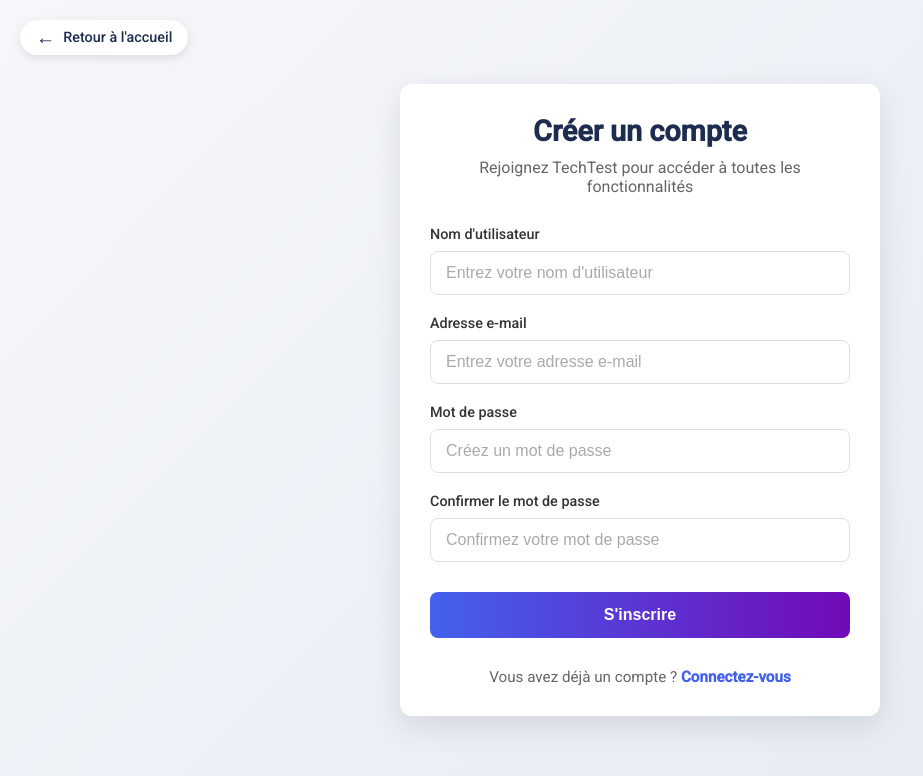
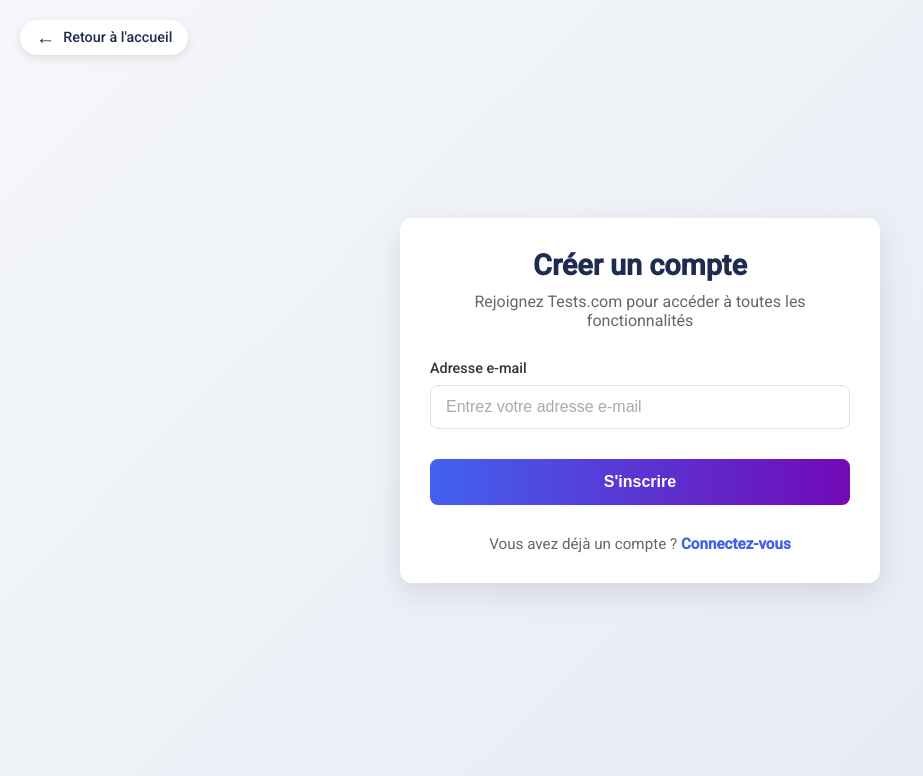
Before and after one commit to Jerome-Marichez/frontend-mspr, an Angular app: page /register in a window 1280 px wide. Shown: the top 776 px of the page, without its empty margins (0-923 px from the left). Built offline with nearby package versions, Linux system fonts and the light colour scheme.

Commit message:
Inscription v1 Attente tests _ Infos du compte & Deconnexion + Cache

```diff
--- a/src/app/app.config.ts
+++ b/src/app/app.config.ts
@@ -2,7 +2,8 @@ import { ApplicationConfig, provideZoneChangeDetection } from '@angular/core';
 import { provideRouter } from '@angular/router';
 
 import { routes } from './app.routes';
+import { provideHttpClient } from '@angular/common/http';
 
 export const appConfig: ApplicationConfig = {
-  providers: [provideZoneChangeDetection({ eventCoalescing: true }), provideRouter(routes)]
+  providers: [provideZoneChangeDetection({ eventCoalescing: true }), provideRouter(routes), provideHttpClient()]
 };
--- a/src/app/components/home/home.component.html
+++ b/src/app/components/home/home.component.html
@@ -2,19 +2,23 @@
   <nav class="navbar">
     <div class="navbar-brand">
       <div class="logo">
-        <span class="logo-text">TechTest</span>
+        <span class="logo-text">Tests.com</span>
       </div>
     </div>
     <div class="navbar-menu">
       <a href="#" class="navbar-link active">Accueil</a>
-      <a href="#" class="navbar-link">TODO</a>
-      <a href="#" class="navbar-link">TODO</a>
-      <a href="#" class="navbar-link">TODO</a>
     </div>
     <div class="auth-buttons">
       <a routerLink="/login" class="login-btn">Connexion</a>
       <a routerLink="/register" class="signup-btn">Inscription</a>
     </div>
+    <div class="auth-buttons">
+      <a (click)=details(detailsCondition) class="login-btn">Infos du compte</a>
+      <a (click)=deco() class="login-btn">Deconnexion</a>
+    </div>
+    <p *ngIf="detailsCondition">
+      {{password}}
+    </p>
   </nav>
 
   <header class="header">
@@ -83,7 +87,7 @@
           <div class="footer-logo">
             <span>TT</span>
           </div>
-          <h3>TechTest</h3>
+          <h3>Tests.com</h3>
         </div>
         <p>Solution complète de visualisation et d'analyse pour tous vos besoins de tests.</p>
       </div>
@@ -92,13 +96,6 @@
         <div class="two-columns">
           <ul>
             <li><a href="#">Accueil</a></li>
-            <li><a href="#">TODO</a></li>
-            <li><a href="#">TODO</a></li>
-          </ul>
-          <ul>
-            <li><a href="#">TODO</a></li>
-            <li><a href="#">TODO</a></li>
-            <li><a href="#">TODO</a></li>
           </ul>
         </div>
       </div>
@@ -111,14 +108,14 @@
           </div>
           <div class="contact-item">
             <span class="icon">📍</span>
-            <span>Lille, France</span>
+            <span>Malo-les-bains, France</span>
           </div>
         </div>
       </div>
     </div>
     <div class="footer-bottom">
       <div class="container">
-        <p>&copy; 2025 TechTest. Tous droits réservés.</p>
+        <p>&copy; 2025 Tests.com. Tous droits réservés.</p>
         <div class="legal-links">
           <a href="#">Conditions d'utilisation</a>
           <span class="divider">|</span>
--- a/src/app/components/home/home.component.scss
+++ b/src/app/components/home/home.component.scss
@@ -733,7 +733,6 @@ $header-bg: linear-gradient(135deg, $primary-color, #7209b7);
     text-align: center;
     padding: 20px 5%;
     border-top: 1px solid rgba(255, 255, 255, 0.1);
-    background-color: darken($secondary-color, 3%);
     position: relative;
     z-index: 1;
 
--- a/src/app/components/home/home.component.ts
+++ b/src/app/components/home/home.component.ts
@@ -1,6 +1,8 @@
 import { Component, OnInit, OnDestroy } from '@angular/core';
 import { CommonModule } from '@angular/common';
 import { Router, RouterModule } from '@angular/router';
+import { AuthService } from '../../services/auth.service';
+import {MatDialog} from '@angular/material/dialog';
 
 @Component({
   selector: 'app-home',
@@ -10,9 +12,12 @@ import { Router, RouterModule } from '@angular/router';
   styleUrls: ['./home.component.scss']
 })
 export class HomeComponent implements OnInit, OnDestroy {
-  title = 'TechTest';
-  subtitle = 'Interface de test MSPR';
+  title = 'Tests.com';
+  subtitle = 'Interface de tests de MSPR';
   currentDate = new Date();
+  detailsCondition: boolean = false;
+  connecte: boolean = false;
+  password: string = "";
   private timerInterval: any;
 
   constructor(private router: Router) {}
@@ -22,6 +27,10 @@ export class HomeComponent implements OnInit, OnDestroy {
     this.timerInterval = setInterval(() => {
       this.currentDate = new Date();
     }, 1000);
+
+    if (window.localStorage.getItem('email')) {
+      this.title = `Bonjour ${window.localStorage.getItem('email')}`;
+    }
   }
 
   ngOnDestroy(): void {
@@ -33,4 +42,29 @@ export class HomeComponent implements OnInit, OnDestroy {
   navigateToLogin(): void {
     this.router.navigate(['/login']);
   }
+
+  deco() {
+    if (localStorage.getItem('email') != null) {
+      localStorage.removeItem('email');
+      localStorage.removeItem('password');
+      localStorage.removeItem('crypte');
+      localStorage.removeItem('qr');
+
+      this.router.navigate(['/register'])
+    }
+  }
+
+  details(detailsCondition: boolean) {
+    if (window.localStorage.getItem('email') != null) {
+
+
+    if (!detailsCondition) {
+this.detailsCondition = true
+this.password = window.localStorage.getItem('password')!;
+    } else {
+      detailsCondition = false;
+    }
+  }
+
+  }
 }
--- a/src/app/components/login/login.component.html
+++ b/src/app/components/login/login.component.html
@@ -23,7 +23,7 @@
         >
       </div>
 
-      <div class="form-group">
+      <!-- <div class="form-group">
         <label for="password">Mot de passe</label>
         <input
           type="password"
@@ -33,15 +33,15 @@
           placeholder="Entrez votre mot de passe"
           required
         >
-      </div>
+      </div> -->
 
-      <div class="form-options">
+      <!-- <div class="form-options">
         <div class="remember-me">
           <input type="checkbox" id="rememberMe" [(ngModel)]="rememberMe" name="rememberMe">
           <label for="rememberMe">Se souvenir de moi</label>
         </div>
         <a href="javascript:void(0)" class="forgot-password" (click)="navigateToForgotPassword()">Mot de passe oublié ?</a>
-      </div>
+      </div> -->
 
       <div *ngIf="errorMessage" class="error-message">
         {{ errorMessage }}
--- a/src/app/components/register/register.component.html
+++ b/src/app/components/register/register.component.html
@@ -7,21 +7,10 @@
   <div class="register-card">
     <div class="card-header">
       <h2>Créer un compte</h2>
-      <p>Rejoignez TechTest pour accéder à toutes les fonctionnalités</p>
+      <p>Rejoignez Tests.com pour accéder à toutes les fonctionnalités</p>
     </div>
 
     <form class="register-form" (ngSubmit)="onRegister()">
-      <div class="form-group">
-        <label for="username">Nom d'utilisateur</label>
-        <input
-          type="text"
-          id="username"
-          name="username"
-          [(ngModel)]="registerUsername"
-          placeholder="Entrez votre nom d'utilisateur"
-          required
-        >
-      </div>
 
       <div class="form-group">
         <label for="email">Adresse e-mail</label>
@@ -31,30 +20,6 @@
           name="email"
           [(ngModel)]="registerEmail"
           placeholder="Entrez votre adresse e-mail"
-          required
-        >
-      </div>
-
-      <div class="form-group">
-        <label for="password">Mot de passe</label>
-        <input
-          type="password"
-          id="password"
-          name="password"
-          [(ngModel)]="registerPassword"
-          placeholder="Créez un mot de passe"
-          required
-        >
-      </div>
-
-      <div class="form-group">
-        <label for="confirmPassword">Confirmer le mot de passe</label>
-        <input
-          type="password"
-          id="confirmPassword"
-          name="confirmPassword"
-          [(ngModel)]="registerConfirmPassword"
-          placeholder="Confirmez votre mot de passe"
           required
         >
       </div>
--- a/src/app/components/register/register.component.ts
+++ b/src/app/components/register/register.component.ts
@@ -2,6 +2,7 @@ import { Component } from '@angular/core';
 import { CommonModule } from '@angular/common';
 import { FormsModule } from '@angular/forms';
 import { Router } from '@angular/router';
+import { AuthService } from '../../services/auth.service';
 
 @Component({
   selector: 'app-register',
@@ -14,36 +15,34 @@ import { Router } from '@angular/router';
   styleUrls: ['./register.component.scss']
 })
 export class RegisterComponent {
-  registerUsername: string = '';
   registerEmail: string = '';
-  registerPassword: string = '';
-  registerConfirmPassword: string = '';
   errorMessage: string = '';
 
-  constructor(private router: Router) {}
+  constructor(private router: Router, private authService: AuthService) {}
 
   onRegister() {
-    // Vérification si les mots de passe correspondent
-    if (this.registerPassword !== this.registerConfirmPassword) {
-      this.errorMessage = 'Les mots de passe ne correspondent pas';
-      return;
-    }
-
     // Vérification que tous les champs sont remplis
-    if (!this.registerUsername || !this.registerEmail || !this.registerPassword) {
+    if (!this.registerEmail) {
       this.errorMessage = 'Veuillez remplir tous les champs';
       return;
     }
 
-    // Simulation d'enregistrement (à remplacer par un appel API réel)
     console.log('Inscription :', {
-      username: this.registerUsername,
-      email: this.registerEmail,
-      password: this.registerPassword
+      email: this.registerEmail
     });
 
-    // Redirection vers la page de connexion après inscription
-    this.router.navigate(['/login']);
+    this.authService.inscription(this.registerEmail).subscribe(result => {
+      if (result) {
+        console.log(result);
+
+        window.localStorage.setItem('email',result.email);
+        window.localStorage.setItem('password',result.password);
+        window.localStorage.setItem('crypte',result.encryptedPassword);
+        window.localStorage.setItem('qr',result.qrPath);
+
+        this.router.navigate(['/home'])
+      }
+    })
   }
 
   navigateToLogin() {
--- /dev/null
+++ b/src/app/core/login.ts
@@ -0,0 +1,11 @@
+export class Login {
+    email: string = "";
+}
+
+export class LoginResult {
+    email: string = "";
+    password: string = "";
+    encryptedPassword: string = "";
+    initializationVector: string = "";
+    qrPath: string = "";
+}
--- /dev/null
+++ b/src/app/services/auth.service.ts
@@ -0,0 +1,23 @@
+import { HttpClient, HttpParams } from '@angular/common/http';
+import { Injectable } from '@angular/core';
+import { catchError, Observable } from 'rxjs';
+import { Login, LoginResult } from '../core/login';
+
+@Injectable({
+  providedIn: 'root'
+})
+export class AuthService {
+
+  constructor(private http: HttpClient) { }
+
+  //Username (ou email) qui appel la route qui genere un mdp, le crypte et genere un 2FA, le stocke en bdd, genere aussi un qr code -> Renvoi les 3 le username, le mdp généré et le 2fa, que derrière je display a l'utilisateur à sa guise, et une date de creation
+  inscription(email: string): Observable<LoginResult> {
+    const options = { email }
+
+   return this.http.post<LoginResult>("http://34.155.52.159:8080/function/passwordgenandqrcode", options);
+  }
+
+  //renseigne le username et le mdp et le 2fa, si la date de creation est outdated de 6 mois je bloque et le force a se réinscrire (peut etre delete le user existant ?)
+  connexion() {}
+
+}
```
Also changed, not shown: 2 other files (tests, documents, lock files or other folders).
